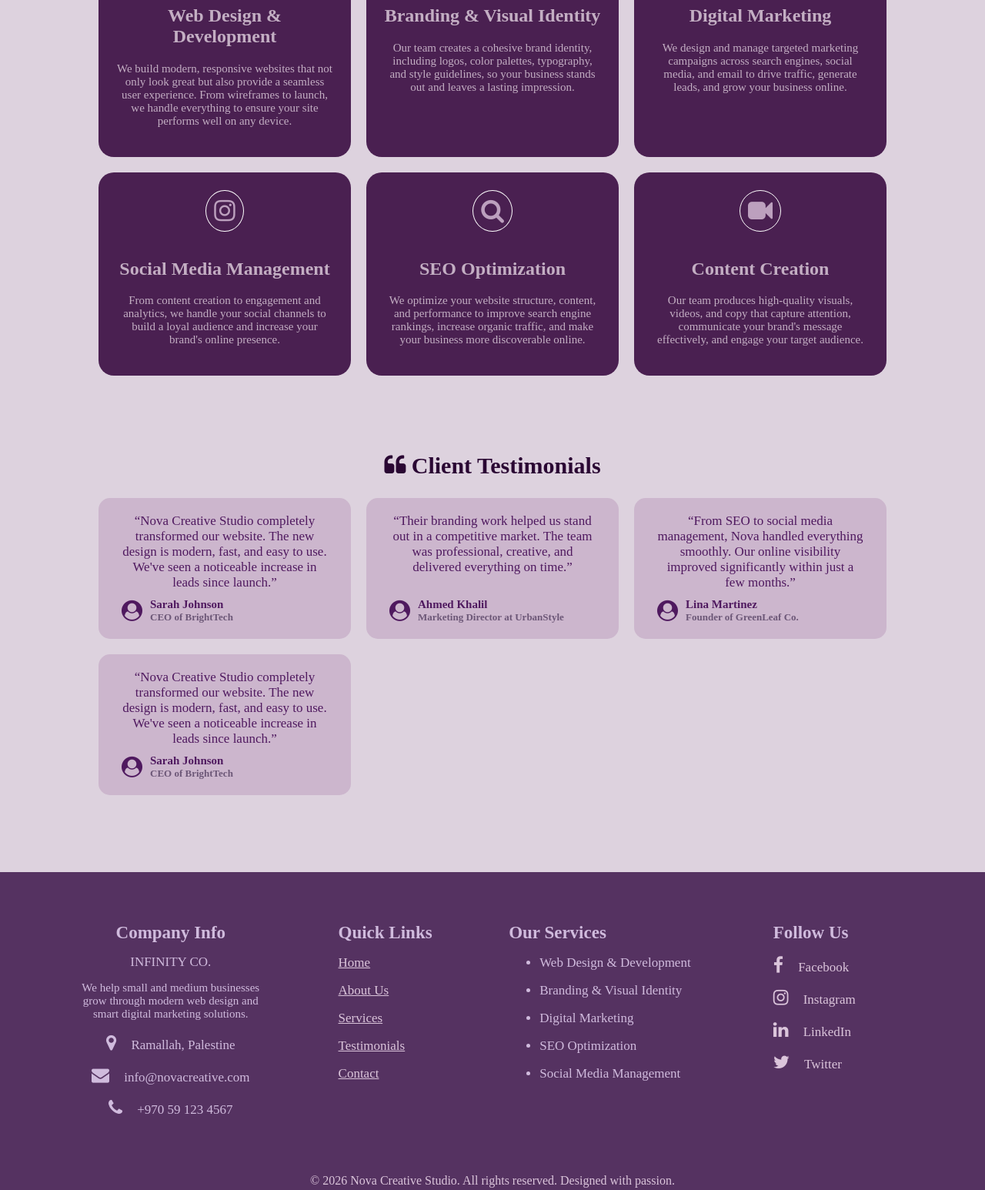
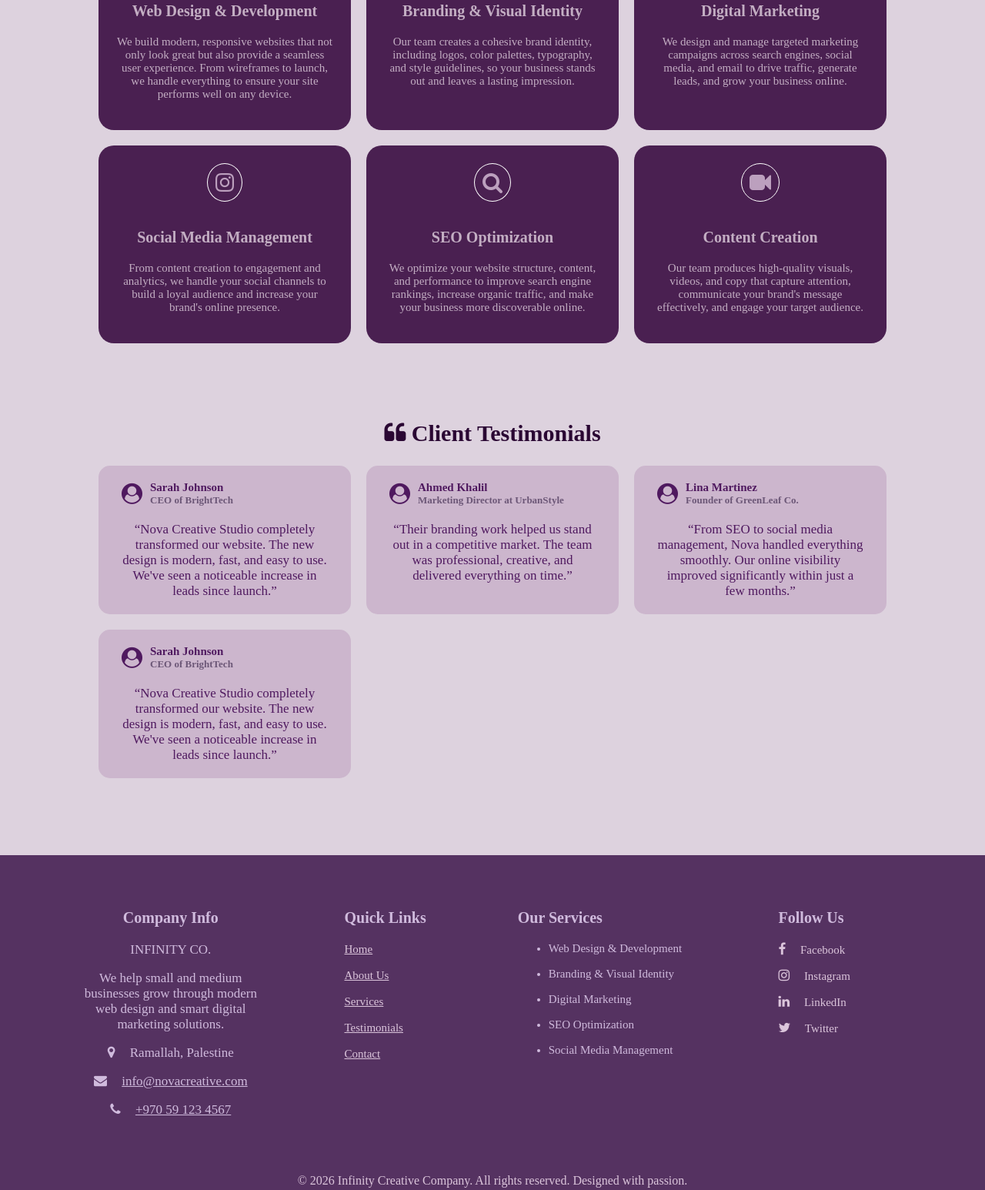
Before and after one commit to ShamsAziz03/Apex-Agency, a plain HTML site: page index.html in a window 1280 px wide. Shown: the part 1159-2705 px from the top of the page at 77% size. Drawn offline with Linux system fonts and the light colour scheme.

Commit message:
add more semantic html elements, and add style for buttons and links for hover and focus-visable

```diff
--- a/index.html
+++ b/index.html
@@ -49,54 +49,53 @@
                 </div>
             </div>
             <div class="services">
-                <div class="service">
+                <article class="service">
                     <i class="fa fa-code"></i>
-                    <h2>Web Design & Development</h2>
-                    <p>
-                        We build modern, responsive websites that not only look great but also provide a seamless user
+                    <h3>Web Design & Development</h3>
+                    <p>We build modern, responsive websites that not only look great but also provide a seamless user
                         experience. From wireframes to launch, we handle everything to ensure your site performs well on
                         any device.</p>
-                </div>
+                </article>
 
-                <div class="service">
+                <article class="service">
                     <i class="fa fa-paint-brush"></i>
-                    <h2>Branding & Visual Identity</h2>
+                    <h3>Branding & Visual Identity</h3>
                     <p>
                         Our team creates a cohesive brand identity, including logos, color palettes, typography, and
                         style guidelines, so your business stands out and leaves a lasting impression.</p>
-                </div>
+                </article>
 
-                <div class="service">
+                <article class="service">
                     <i class="fa fa-bullhorn"></i>
-                    <h2>Digital Marketing</h2>
+                    <h3>Digital Marketing</h3>
                     <p>
                         We design and manage targeted marketing campaigns across search engines, social media, and email
                         to drive traffic, generate leads, and grow your business online.</p>
-                </div>
+                </article>
 
-                <div class="service">
+                <article class="service">
                     <i class="fa fa-instagram"></i>
-                    <h2>Social Media Management</h2>
+                    <h3>Social Media Management</h3>
                     <p>
                         From content creation to engagement and analytics, we handle your social channels to build a
                         loyal audience and increase your brand's online presence.</p>
-                </div>
+                </article>
 
-                <div class="service">
+                <article class="service">
                     <i class="fa fa-search"></i>
-                    <h2>SEO Optimization</h2>
+                    <h3>SEO Optimization</h3>
                     <p>
                         We optimize your website structure, content, and performance to improve search engine rankings,
                         increase organic traffic, and make your business more discoverable online.</p>
-                </div>
+                </article>
 
-                <div class="service">
+                <article class="service">
                     <i class="fa fa-video-camera"></i>
-                    <h2>Content Creation</h2>
+                    <h3>Content Creation</h3>
                     <p>
                         Our team produces high-quality visuals, videos, and copy that capture attention, communicate
                         your brand's message effectively, and engage your target audience.</p>
-                </div>
+                </article>
 
             </div>
         </section>
@@ -105,84 +104,92 @@
             <h2><i class="fa fa-quote-left"></i> Client Testimonials</h2>
 
             <div class="testimonials">
+                <article>
                     <figure class="testimonial">
-                    <blockquote>“Nova Creative Studio completely transformed our website. The new design is modern,
-                        fast, and easy to use. We've seen a noticeable increase in leads since launch.”</blockquote>
                         <figcaption>
                             <i class="fa fa-user-circle"></i>
                             <div>
                                 <h3> Sarah Johnson</h3>
-                            <h5>CEO of BrightTech</h5>
+                                <p>CEO of BrightTech</p>
                             </div>
+                        </figcaption>
+                        <blockquote>“Nova Creative Studio completely transformed our website. The new design is modern,
+                            fast, and easy to use. We've seen a noticeable increase in leads since launch.”</blockquote>
+                    </figure>
+                </article>
 
-                    </figcaption>
-                </figure>
-
+                <article>
                     <figure class="testimonial">
-                    <blockquote>“Their branding work helped us stand out in a competitive market. The team was
-                        professional,
-                        creative, and delivered everything on time.”</blockquote>
                         <figcaption>
                             <i class="fa fa-user-circle"></i>
                             <div>
                                 <h3> Ahmed Khalil</h3>
-                            <h5>Marketing Director at UrbanStyle</h5>
+                                <p>Marketing Director at UrbanStyle</p>
                             </div>
                         </figcaption>
+                        <blockquote>“Their branding work helped us stand out in a competitive market. The team was
+                            professional,
+                            creative, and delivered everything on time.”</blockquote>
                     </figure>
+                </article>
 
+                <article>
                     <figure class="testimonial">
+                        <figcaption>
+                            <i class="fa fa-user-circle"></i>
+                            <div>
+                                <h3> Lina Martinez</h3>
+                                <p>Founder of GreenLeaf Co.</p>
+                            </div>
+                        </figcaption>
                         <blockquote> “From SEO to social media management, Nova handled everything smoothly. Our online
                             visibility
                             improved significantly within just a few months.”
                         </blockquote>
-                    <figcaption>
-                        <i class="fa fa-user-circle"></i>
-                        <div>
-                            <h3> Lina Martinez</h3>
-                            <h5>Founder of GreenLeaf Co.</h5>
-                        </div>
-                    </figcaption>
+
                     </figure>
+                </article>
 
+                <article>
                     <figure class="testimonial">
-                    <blockquote>“Nova Creative Studio completely transformed our website. The new design is modern,
-                        fast, and easy to use. We've seen a noticeable increase in leads since launch.”</blockquote>
                         <figcaption>
                             <i class="fa fa-user-circle"></i>
                             <div>
                                 <h3> Sarah Johnson</h3>
-                            <h5>CEO of BrightTech</h5>
+                                <p>CEO of BrightTech</p>
                             </div>
+                        </figcaption>
+                        <blockquote>“Nova Creative Studio completely transformed our website. The new design is modern,
+                            fast, and easy to use. We've seen a noticeable increase in leads since launch.”</blockquote>
 
-                    </figcaption>
                     </figure>
+                </article>
             </div>
         </section>
     </main>
     <footer class="footer">
         <div class="footerSectionOne">
             <div class="companyInfo">
-                <h1>Company Info</h1>
-                <h2>INFINITY CO.</h2>
-                <h3>We help small and medium businesses grow through modern web design and smart digital marketing
-                    solutions.</h3>
+                <h3>Company Info</h3>
+                <p>INFINITY CO.</p>
+                <p>We help small and medium businesses grow through modern web design and smart digital marketing
+                    solutions.</p>
                 <p><i class="fa fa-map-marker"></i> Ramallah, Palestine</p>
-                <p><i class="fa fa-envelope"></i> info@novacreative.com</p>
-                <p><i class="fa fa-phone"></i> +970 59 123 4567</p>
+                <p><i class="fa fa-envelope"></i> <a href="mailto:info@novacreative.com">info@novacreative.com</a></p>
+                <p><i class="fa fa-phone"></i> <a href="tel:+970 59 123 4567">+970 59 123 4567</a></p>
             </div>
 
             <div class="quickLinks">
-                <h1>Quick Links</h1>
-                <p><a href="#">Home</a></p>
-                <p><a href="#">About Us</a></p>
-                <p><a href="#">Services</a></p>
-                <p><a href="#">Testimonials</a></p>
-                <p><a href="#">Contact</a></p>
+                <h3>Quick Links</h3>
+                <p><a href="#heroSection">Home</a></p>
+                <p><a href="#heroSection">About Us</a></p>
+                <p><a href="#servicesSection">Services</a></p>
+                <p><a href="#testimonialsSection">Testimonials</a></p>
+                <p><a href="#footer">Contact</a></p>
             </div>
 
             <div class="footerServices">
-                <h1>Our Services</h1>
+                <h3>Our Services</h3>
                 <ul>
                     <li>Web Design & Development</li>
                     <li>Branding & Visual Identity</li>
@@ -194,7 +201,7 @@
             </div>
 
             <div class="socials">
-                <h1>Follow Us</h1>
+                <h3>Follow Us</h3>
                 <p><a href="https://www.facebook.com" target="_blank">
                         <i class="fa fa-facebook"></i> Facebook
                     </a></p>
@@ -214,7 +221,7 @@
         </div>
 
         <div class="copyRight">
-            <p>© 2026 Nova Creative Studio. All rights reserved. Designed with passion.</p>
+            <p>© 2026 Infinity Creative Company. All rights reserved. Designed with passion.</p>
         </div>
     </footer>
 </body>
--- a/styles.css
+++ b/styles.css
@@ -178,7 +178,7 @@ main {
 }
 
 .service i {
-  font-size: 32px;
+  font-size: 28px;
   color: rgb(188, 160, 190);
   border: 1px solid white;
   padding: 10px;
@@ -188,6 +188,11 @@ main {
 
 .service p {
   font-size: 15px;
+}
+
+.service h3 {
+  font-size: 20px;
+  font-weight: 700;
 }
 
 #testimonialsSection {
@@ -207,7 +212,7 @@ main {
 }
 
 .testimonial h3,
-.testimonial h5 {
+.testimonial p {
   padding: 0px;
   margin: 0px;
 }
@@ -220,20 +225,13 @@ main {
   height: 100%;
   display: flex;
   flex-direction: column;
-  gap: 10px;
+  gap: 20px;
   padding: 20px 30px;
 }
 
 .testimonial figcaption i {
   display: block;
   font-size: 27px;
-}
-
-.testimonial blockquote {
-  flex: 3;
-  font-size: 17px;
-  margin: 0px;
-  text-align: center;
 }
 
 .testimonial figcaption {
@@ -245,14 +243,23 @@ main {
   justify-content: flex-start;
   align-items: center;
 }
-.testimonial figcaption h5 {
+
+.testimonial blockquote {
+  flex: 3;
+  font-size: 17px;
+  margin: 0px;
+  text-align: center;
+}
+
+.testimonial figcaption div p {
   font-size: 13px;
   color: rgb(108, 87, 119);
   font-weight: 700;
 }
 
-.testimonial figcaption h3 {
+.testimonial figcaption div h3 {
   font-size: 15px;
+  font-weight: 600;
 }
 
 .footer {
@@ -273,9 +280,6 @@ main {
   align-items: flex-start;
   color: rgb(208, 187, 221);
 }
-.footer .footerSectionOne h1{
-  font-size: 23px;
-}
 
 .footer .footerSectionOne .companyInfo {
   text-align: center;
@@ -284,33 +288,34 @@ main {
 .footer .footerSectionOne .companyInfo p i,
 .footer .footerSectionOne .socials p i {
   margin-right: 15px;
-  font-size: 23px;
+  font-size: 17px;
 }
 
-.footer .footerSectionOne .companyInfo h2,
+.footer .footerSectionOne .companyInfo p a,
 .footer .footerSectionOne .companyInfo p {
   font-size: 17px;
   font-weight: 500;
+  color: rgb(208, 187, 221);
 }
 
-.footer .footerSectionOne .companyInfo h3 {
-  font-size: 15px;
-  font-weight: 300;
+.footer .footerSectionOne h3 {
+  font-size: 20px;
+  font-weight: 700;
 }
 
 .footer .footerSectionOne .quickLinks p a {
   color: rgb(219, 197, 219);
-  font-size: 17px;
+  font-size: 15px;
 }
 
 .footer .footerSectionOne .footerServices ul li {
-  font-size: 17px;
+  font-size: 15px;
   margin-top: 16px;
   font-weight: 400;
 }
 
 .footer .footerSectionOne .socials p {
-  font-size: 17px;
+  font-size: 15px;
 }
 .footer .footerSectionOne .socials p a {
   text-decoration: none;
@@ -322,3 +327,55 @@ main {
   font-size: 16px;
   text-align: center;
 }
+
+button:hover {
+  background-color: rgb(50, 9, 53);
+  color: rgb(255, 255, 255);
+  outline: 0.5px solid white;
+}
+
+header a:hover {
+  color: rgb(71, 25, 69);
+  font-weight: bold;
+  font-size: 21px;
+  padding: 5px;
+  outline: 1px solid rgb(224, 206, 226);
+}
+
+.footer .footerSectionOne p a:hover {
+  color: rgb(170, 132, 181);
+  font-weight: bold;
+  font-size: 16px;
+  padding: 5px;
+  outline: 1px solid rgb(205, 193, 211);
+}
+
+.buttons button:focus,
+nav button:focus {
+  box-shadow: 5px 5px 5px rgba(232, 224, 224, 0.3);
+  background-color: rgb(68, 14, 93);
+  color: white;
+}
+
+.buttons button:focus-visible,
+nav button:focus-visible {
+  box-shadow: 5px 5px 5px rgba(232, 224, 224, 0.3);
+  background-color: rgb(89, 55, 106);
+  color: white;
+}
+
+.footer .footerSectionOne p a:focus,
+header a:focus {
+  color: rgb(197, 175, 196);
+  font-weight: bold;
+  font-size: 19px;
+  padding: 5px;
+  box-shadow: 5px 5px 5px rgb(193, 155, 194);
+}
+.footer .footerSectionOne p a:focus-visible,
+header a:focus-visible {
+  color: rgb(177, 155, 176);
+  font-weight: bold;
+  font-size: 17px;
+  box-shadow: 4px 4px 5px rgb(193, 155, 194);
+}
```
Lines whose indentation alone changed are shown as unchanged.
